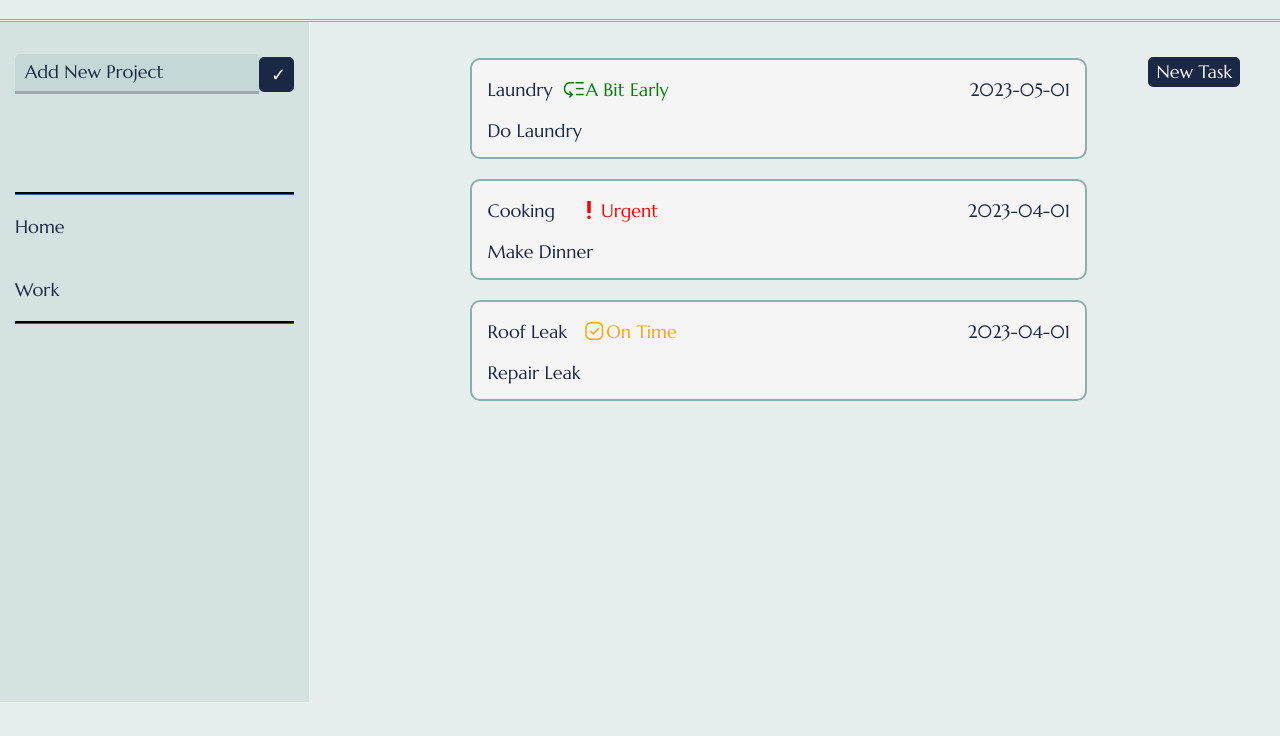
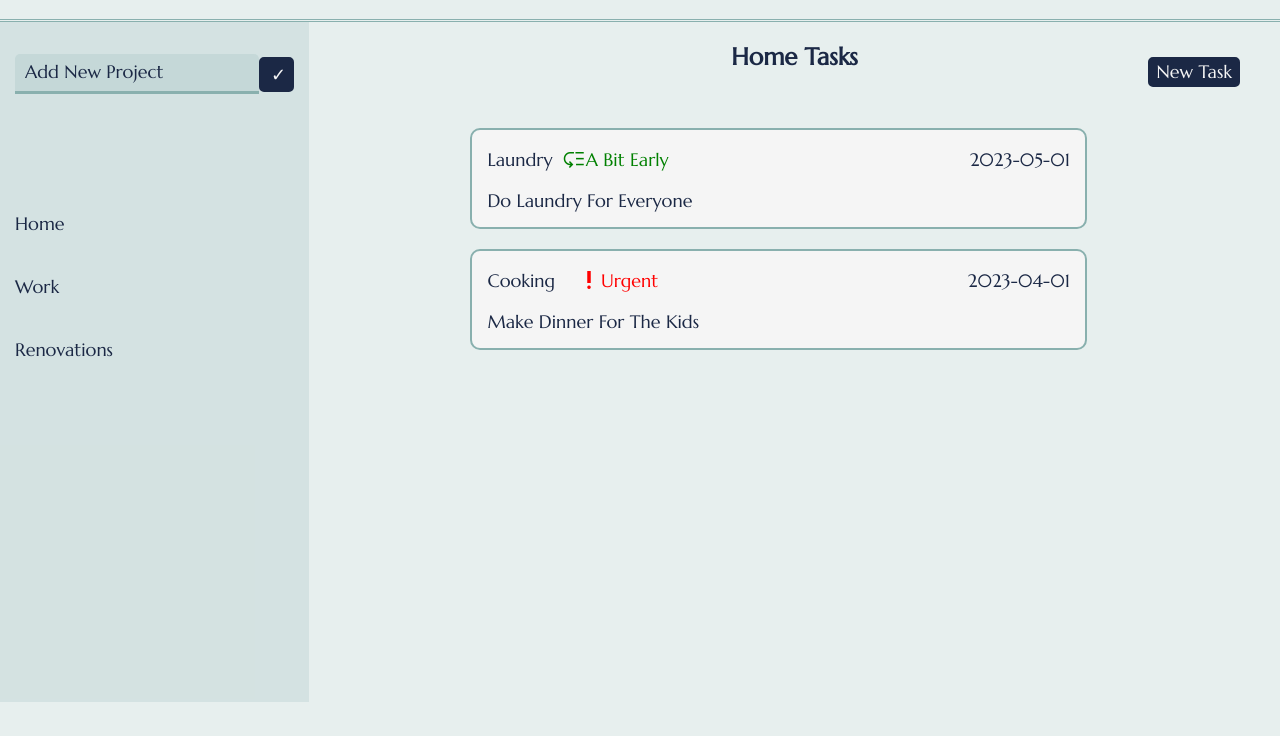
Before and after one commit to JDArciniegas/todo-odin-project, a website built with webpack: page dist/index.html in a window 1280 px wide. Shown: the part 64-800 px from the top of the page. Built offline with nearby package versions, Linux system fonts and the light colour scheme; a web font is replaced by a local one.

Commit message:
final styling of project

```diff
--- a/src/components/Layout.js
+++ b/src/components/Layout.js
@@ -1,24 +1,41 @@
 import Project from "./Project";
 
-const Layout = () => {
 // project names container
 // .add will create a task and add to corresponding project
-  let allProjects = [];
 let currentProject;
 
 let homeProject = new Project("Home");
-  homeProject.add("laundry", "do laundry", "2023-05-01", "low");
-  homeProject.add("cooking", "Make Dinner", "2023-04-01", "high");
-  homeProject.add("roof leak", "repair leak", "2023-04-01", "medium");
+homeProject.add("laundry", "do laundry for everyone", "2023-05-01", "low");
+homeProject.add("cooking", "Make Dinner for the kids", "2023-04-01", "high");
 
 let workProject = new Project("work");
-  workProject.add("report", "ninja report", "2023-04-01", "high");
+workProject.add("report", "Complete budget report", "2023-04-01", "high");
+workProject.add(
+  "Post New positions",
+  "Tell HR which new hires to prioitize",
+  "2023-04-01",
+  "low"
+);
+workProject.add(
+  "Salesforce deep dive",
+  "review pipeline",
+  "2023-04-01",
+  "high"
+);
 
-  allProjects.push(homeProject);
-  allProjects.push(workProject);
+let homerRenovations = new Project("Renovations");
+homerRenovations.add(
+  "roof leak",
+  "get a quote for leak repair",
+  "2023-04-01",
+  "medium"
+);
+
+let allProjects = [homeProject, workProject, homerRenovations];
 
 const projectTasks = document.querySelector("#task-list");
 const projectListNames = document.querySelector("#project-list");
+const projectListNameItems = document.querySelector(".project");
 // add project form
 const projectForm = document.querySelector("#project-form");
 const projectName = document.querySelector("#project-name");
@@ -31,6 +48,8 @@ const Layout = () => {
 const taskSubmit = document.querySelector("#task-submit");
 const addProjectButton = document.querySelector("#add-new-project");
 const addTaskButton = document.querySelector("#add-task");
+
+let currentProjectName = document.querySelector("#current-project");
 
 // Get the modal
 const modal = document.getElementById("myModal");
@@ -77,6 +96,7 @@ const Layout = () => {
     priorityText.textContent = "A bit Early";
   }
 };
+
 const buildTask = (task) => {
   // main task container
   let container = document.createElement("div");
@@ -127,6 +147,10 @@ const Layout = () => {
   return container;
 };
 
+const clearProjectName = () => {
+  currentProjectName.innerHTML = "";
+};
+
 const displayTasks = (tasks) => {
   tasks.forEach((task) => {
     let listItem = document.createElement("li");
@@ -160,6 +184,8 @@ const Layout = () => {
 
 projectListNames.addEventListener("click", (e) => {
   clearTasks();
+  clearProjectName();
+  currentProjectName.textContent = e.target.textContent + " Tasks";
   findTasks(allProjects, e.target.textContent.toLowerCase());
   findProject(allProjects, e.target.textContent.toLowerCase());
 });
@@ -201,9 +227,10 @@ const Layout = () => {
     taskDate.value,
     taskPriority.value
   );
-    displayTasks(currentProject.projectList);
+  displayTasks(currentProject);
 });
 
+const Layout = () => {
   displayProjectNames(allProjects);
   displayTasks(homeProject.projectList);
 };
```
Also changed, not shown: dist/css/index.css, dist/css/lists.css, dist/index.html, dist/main.js. Lines whose indentation alone changed are shown as unchanged.
